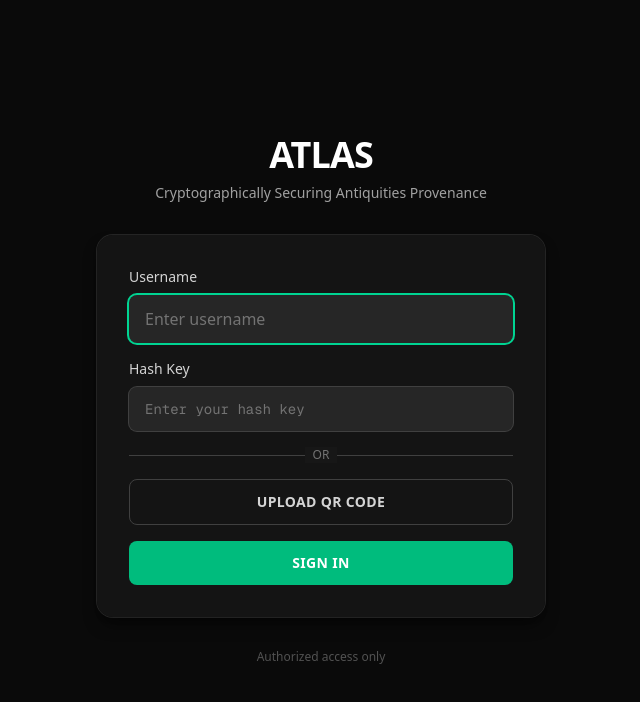
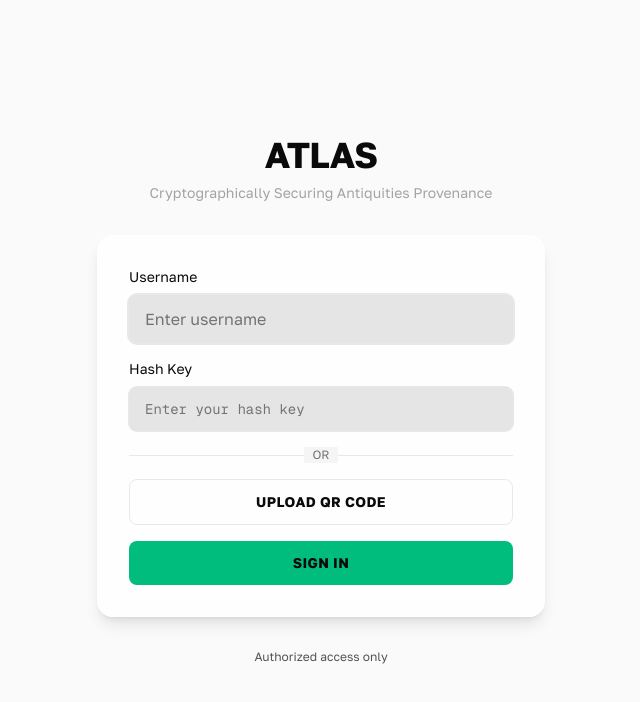
Before and after one commit to ZEDPortugal/ATLAS-Cryptographically-Securing-Antiquities-Provenance, a Next.js app: page /login in a window 1280 px wide. Shown: the top 702 px of the page, without its empty margins (319-959 px from the left). Built offline with nearby package versions, Linux system fonts and the light colour scheme.

Commit message:
Apply system theme colors and Golos Text font globally

```diff
--- a/src/app/globals.css
+++ b/src/app/globals.css
@@ -15,6 +15,13 @@
   --neutral-800: #262626;
   --neutral-900: #171717;
   --neutral-950: #0a0a0a;
+
+  /* Light mode specific overrides */
+  --card-bg: rgba(255, 255, 255, 0.9);
+  --card-border: rgba(212, 212, 212, 0.5);
+  --input-bg: rgba(245, 245, 245, 0.8);
+  --input-border: rgba(163, 163, 163, 0.5);
+  --shadow-color: rgba(0, 0, 0, 0.1);
 }
 
 /* Dark mode colors */
@@ -32,22 +39,38 @@
   --neutral-800: #e5e5e5;
   --neutral-900: #f5f5f5;
   --neutral-950: #fafafa;
+
+  /* Dark mode specific overrides */
+  --card-bg: rgba(23, 23, 23, 0.8);
+  --card-border: rgba(64, 64, 64, 0.5);
+  --input-bg: rgba(38, 38, 38, 0.8);
+  --input-border: rgba(64, 64, 64, 0.5);
+  --shadow-color: rgba(0, 0, 0, 0.5);
 }
 
 /* Default to dark mode */
 :root {
   --background: #0a0a0a;
   --foreground: #ededed;
+  --card-bg: rgba(23, 23, 23, 0.8);
+  --card-border: rgba(64, 64, 64, 0.5);
+  --input-bg: rgba(38, 38, 38, 0.8);
+  --input-border: rgba(64, 64, 64, 0.5);
+  --shadow-color: rgba(0, 0, 0, 0.5);
 }
 
 @theme inline {
   --color-background: var(--background);
   --color-foreground: var(--foreground);
-  --font-sans: var(--font-geist-sans);
+  --font-sans: var(--font-golos-text);
   --font-mono: var(--font-geist-mono);
   --font-ebGaramond: var(--font-eb-garamond);
   --font-roboto: var(--font-roboto);
   --font-golosText: var(--font-golos-text);
+}
+
+* {
+  font-family: var(--font-golos-text), system-ui, -apple-system, sans-serif;
 }
 
 body {
@@ -56,6 +79,135 @@ body {
   background-position: center;
   background-size: 100%;
   color: var(--foreground);
-  font-family: var(--font-golosText);
+  font-family: var(--font-golos-text), system-ui, -apple-system, sans-serif;
   transition: background-color 0.3s ease, color 0.3s ease;
 }
+
+/* Ensure all headings use Golos Text */
+h1, h2, h3, h4, h5, h6 {
+  font-family: var(--font-golos-text), system-ui, -apple-system, sans-serif;
+  color: var(--foreground);
+}
+
+/* Ensure all paragraphs and labels use Golos Text and theme colors */
+p, label, span, div, a, button, input, textarea, select {
+  font-family: var(--font-golos-text), system-ui, -apple-system, sans-serif;
+}
+
+/* Override Tailwind neutral colors to use CSS variables */
+.bg-neutral-950 {
+  background-color: var(--neutral-50) !important;
+}
+
+.bg-neutral-900 {
+  background-color: var(--neutral-100) !important;
+}
+
+.bg-neutral-800 {
+  background-color: var(--neutral-200) !important;
+}
+
+.bg-neutral-700 {
+  background-color: var(--neutral-300) !important;
+}
+
+.text-white {
+  color: var(--foreground) !important;
+}
+
+.text-neutral-50,
+.text-neutral-100,
+.text-neutral-200,
+.text-neutral-300 {
+  color: var(--foreground) !important;
+}
+
+.text-neutral-400 {
+  color: var(--neutral-400) !important;
+}
+
+.text-neutral-500 {
+  color: var(--neutral-500) !important;
+}
+
+.text-neutral-600 {
+  color: var(--neutral-600) !important;
+}
+
+.text-neutral-700 {
+  color: var(--neutral-700) !important;
+}
+
+.text-neutral-800 {
+  color: var(--neutral-800) !important;
+}
+
+.text-neutral-900 {
+  color: var(--neutral-900) !important;
+}
+
+/* Border colors */
+.border-neutral-700 {
+  border-color: var(--card-border) !important;
+}
+
+.border-neutral-800 {
+  border-color: var(--input-border) !important;
+}
+
+.border-white {
+  border-color: var(--foreground) !important;
+}
+
+/* Ring colors */
+.ring-neutral-700 {
+  --tw-ring-color: var(--card-border) !important;
+}
+
+.ring-neutral-800 {
+  --tw-ring-color: var(--input-border) !important;
+}
+
+/* Background opacity utilities that respect theme */
+.bg-neutral-900\/80 {
+  background-color: var(--card-bg) !important;
+}
+
+.bg-neutral-900\/70 {
+  background-color: var(--card-bg) !important;
+}
+
+.bg-neutral-900\/60 {
+  background-color: var(--card-bg) !important;
+}
+
+.bg-neutral-950\/80 {
+  background-color: var(--input-bg) !important;
+}
+
+.bg-neutral-950\/60 {
+  background-color: var(--input-bg) !important;
+}
+
+/* Placeholder colors */
+.placeholder-neutral-500::placeholder {
+  color: var(--neutral-500) !important;
+}
+
+/* Shadow colors that adapt to theme */
+.shadow-lg {
+  box-shadow: 0 10px 15px -3px var(--shadow-color), 0 4px 6px -4px var(--shadow-color) !important;
+}
+
+.shadow-xl {
+  box-shadow: 0 20px 25px -5px var(--shadow-color), 0 8px 10px -6px var(--shadow-color) !important;
+}
+
+.shadow-2xl {
+  box-shadow: 0 25px 50px -12px var(--shadow-color) !important;
+}
+
+/* Ensure code/mono text still uses appropriate font */
+code, pre, .font-mono {
+  font-family: var(--font-geist-mono), monospace !important;
+}
--- a/src/app/layout.js
+++ b/src/app/layout.js
@@ -39,7 +39,7 @@ export default function RootLayout({ children }) {
   return (
     <html lang="en">
       <body
-        className={`${geistSans.variable} ${ebGaramond.variable} ${golosText.variable} ${geistMono.variable} antialiased`}
+        className={`${golosText.variable} ${geistMono.variable} ${ebGaramond.variable} ${geistSans.variable} antialiased font-golosText`}
       >
         <AuthProvider>
           <ThemeProvider>
```
